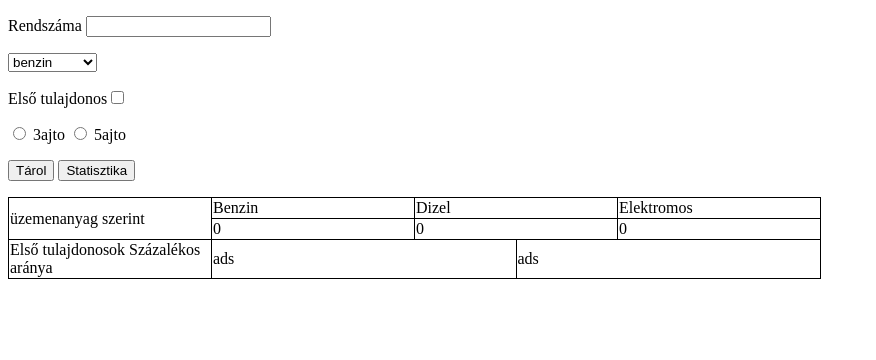
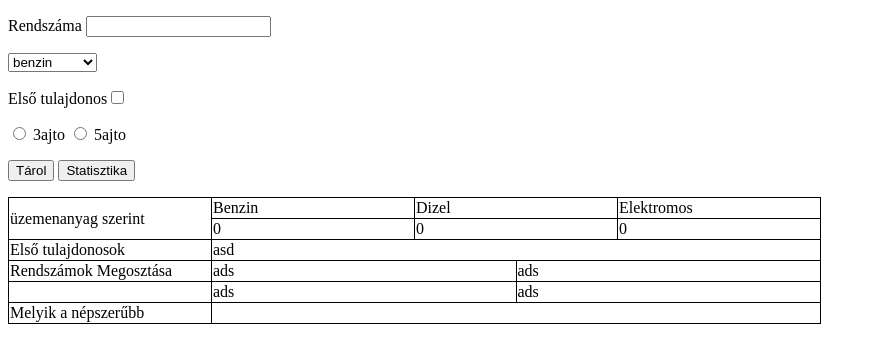
Before and after one commit to Meszarosistvan0828/doga20230920, a plain HTML site: page index.html in a window 1280 px wide. Shown: the whole page, without its empty margins (0-876 px from the left). Drawn offline with Linux system fonts and the light colour scheme.

Commit message:
táblázat kész

```diff
--- a/index.html
+++ b/index.html
@@ -38,12 +38,31 @@
     <td colspan="2">0</td>
     <td colspan="2">0</td>
 </tr>
+
+
+
 <tr>
-    <td>Első tulajdonosok Százalékos aránya</td>
+    <td>Első tulajdonosok</td>
+ <td colspan="6">asd</td>
+</tr>
+<tr>
+    <td>Rendszámok Megosztása</td>
     <td colspan="3">ads</td>
     <td colspan="3">ads</td>
 </tr>
 
+<tr>
+    <td></td>
+    <td colspan="3">ads</td>
+    <td colspan="3">ads</td>
+</tr>
+
+<tr>
+    <td>
+        Melyik a népszerűbb
+    </td>
+    <td colspan="6"></td>
+</tr>
 </table>
 </body>
 </html>
```
